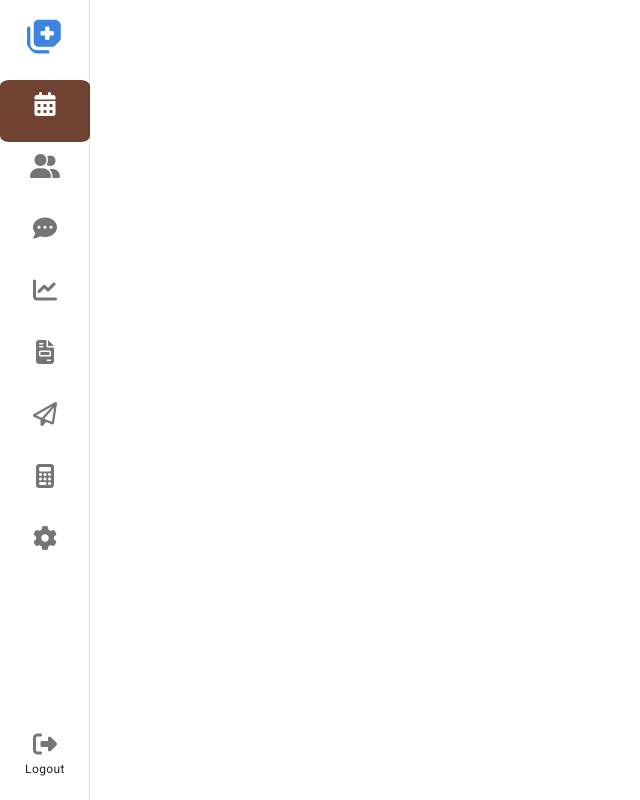
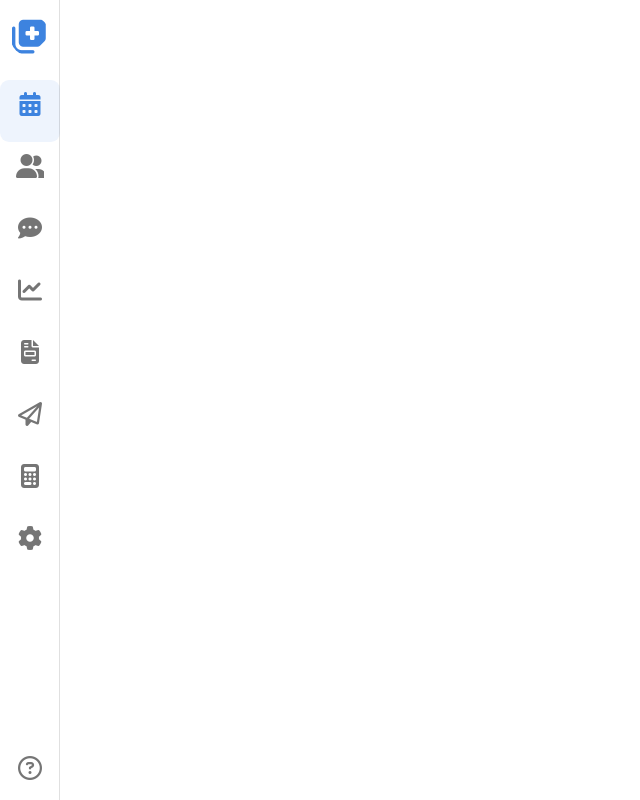
Before and after one commit to AlexGR09/Aryy_Front_medico, a Vue app: page / in a window 1280 px wide. Shown: the whole page, without its empty margins (0-640 px from the left). Built offline with nearby package versions, Linux system fonts and the light colour scheme.

Commit message:
Luis Reyes
Agregando efectos al SideBar

```diff
--- a/src/components/SideBar.vue
+++ b/src/components/SideBar.vue
@@ -1,5 +1,5 @@
 <template>
-<v-navigation-drawer v-model="drawer" app color="white" mini-variant mini-variant-width="90">
+<v-navigation-drawer v-model="drawer" app color="white" mini-variant mini-variant-width="60">
       <v-avatar class="d-block text-center mx-auto mt-4" size="40">
           <!-- <v-img src="https://randomuser.me/api/portraits/men/85.jpg"></v-img> -->
           <v-icon color="#3d83df" class="mb-2" large>fa-solid fa-notes-medical</v-icon>
@@ -8,30 +8,24 @@
           <v-list-item-group v-model="selectedItem">
               <v-list-item v-for="(item, i) in items" :key="i" active-class="border" :ripple="false">
                   <v-list-item-content>
-                      <v-icon v-text="item.icon"></v-icon>
+                      <v-icon  v-text="item.icon"></v-icon>
                       <v-list-item-subtitle align="center" v-text="item.text" class="mt-3 caption"></v-list-item-subtitle>
                   </v-list-item-content>
               </v-list-item>
           </v-list-item-group>
       </v-list>
       <div style="position: absolute; bottom: 20px; margin-left: auto; margin-right: auto; left:0; right:0; text-align: center;">
-          <v-icon>fas fa-sign-out-alt</v-icon><br><span class="caption">Logout</span>
+          <v-icon>far fa-question-circle</v-icon>
       </div>
-
-
   </v-navigation-drawer>
 
 
+
 </template>
-
-
-
 <script>
 export default {
     data: () => ({
         //drawer: true
-
-
         /*Creación de ITEM |  Luis Reyes */
         selectedItem: 0,
         drawer: null,
@@ -47,8 +41,6 @@ export default {
            // {icon: 'far fa-question-circle', route:'/'},
             //{icon: 'far fa-bell', route:'/'},
             //{icon: 'fa-regular fa-circle-user', route:'/'},
-
-
         ]
     })
 }
@@ -181,12 +173,17 @@ div >>> .v-list a{
 .border {
     margin-left: 0px;
     margin-right: 0px;
-    background: #704232;
-    border-radius: 10%;
+    background: #eef4fd;
+    border-radius: 15%;
     text-decoration: none;
 }
+
+.v-icon{
+    color: #abb2ba;
+}
+
 .v-list-item-group .v-list-item--active {
-    color: white !important;
+    color: #3d83df !important;
 }
 .theme--light.v-list-item--active .v-list-item__subtitle, .theme--light.v-list-item .v-list-item__action-text {
     color: white !important;
```
